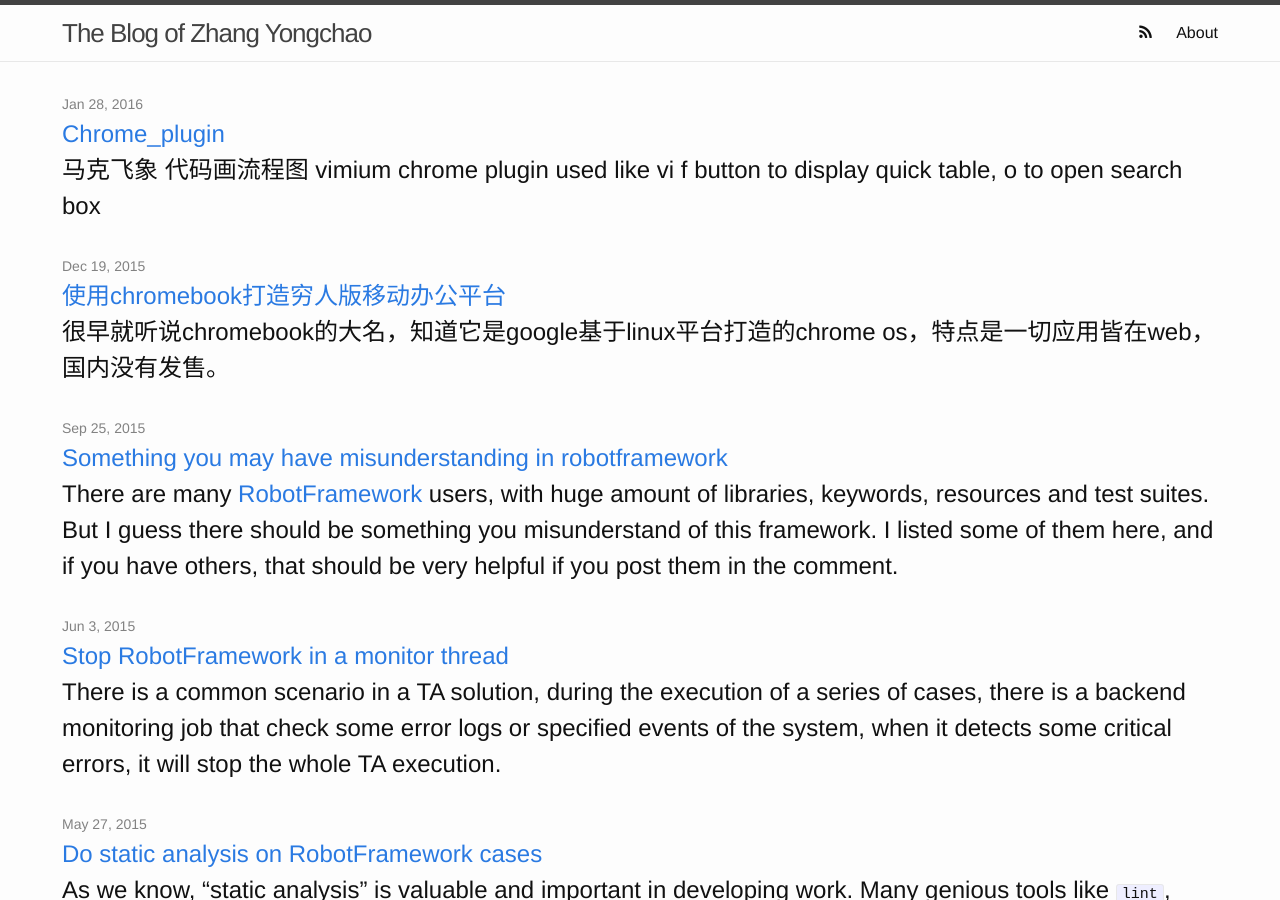
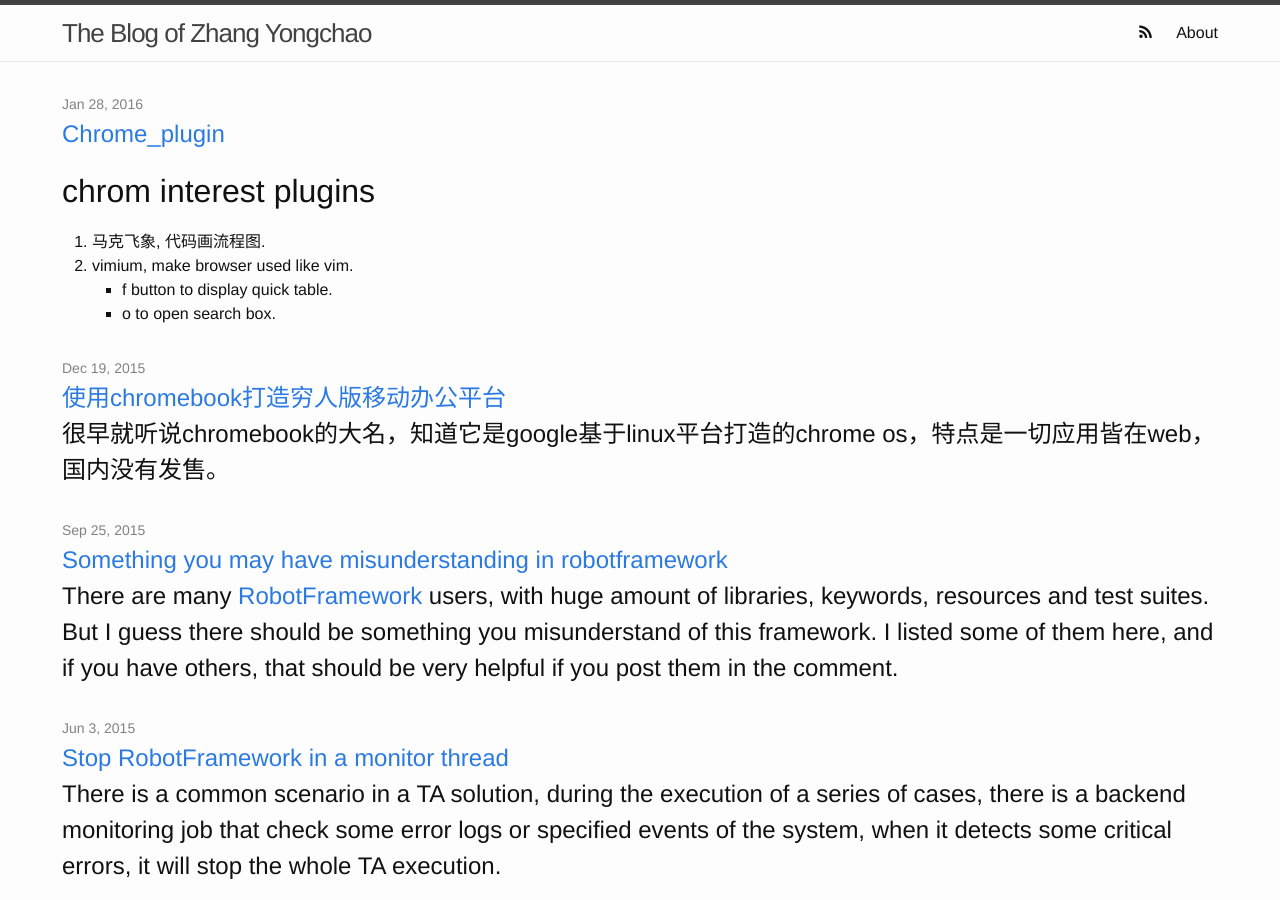
Before and after one commit to yongchao88/yongchao88.github.io, a Jekyll site: the page built from index.html, in a window 1280 px wide and 900 px high. Built offline with Jekyll 4.4.1, drawn with Linux system fonts in a browser that asks for light colours; nearby versions of some CDN libraries; Markdown is read by kramdown in place of the engine named in the settings; the list of posts is cut into pages by our own code.

```diff
--- a/_posts/2016-01-28-chrome_plugin.md
+++ b/_posts/2016-01-28-chrome_plugin.md
@@ -1,2 +1,5 @@
-马克飞象   代码画流程图
-vimium  chrome plugin used like vi      f button to display quick table, o to open search box
+# chrom interest plugins
+1. 马克飞象, 代码画流程图.
+2. vimium, make browser used like vim.
+    * f button to display quick table.
+    * o to open search box.
```
Also changed, not shown: 2 other files.
